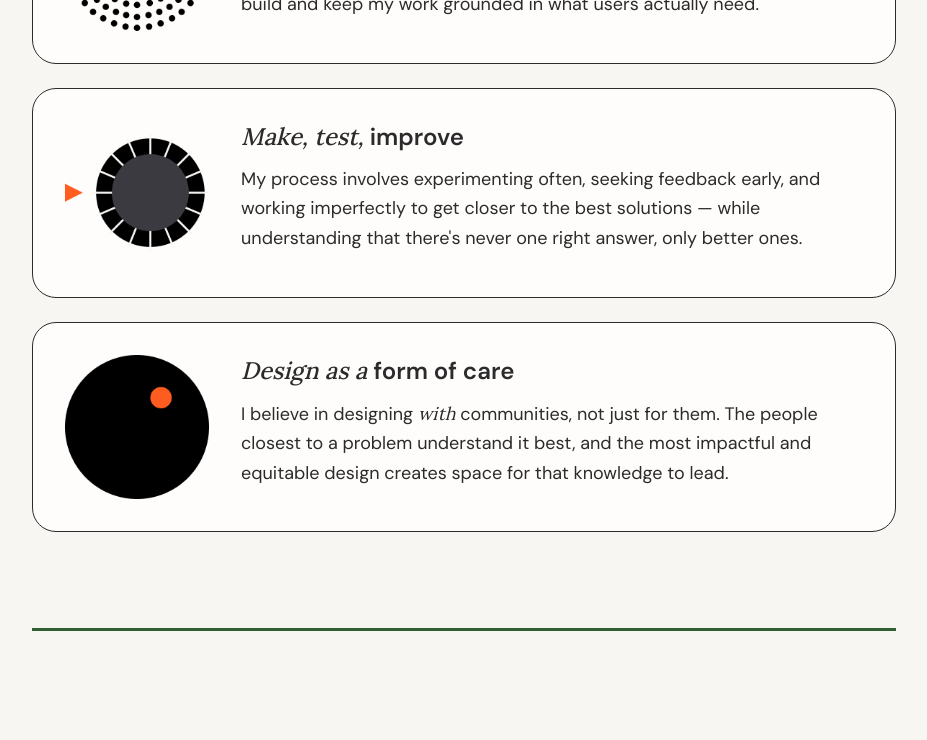
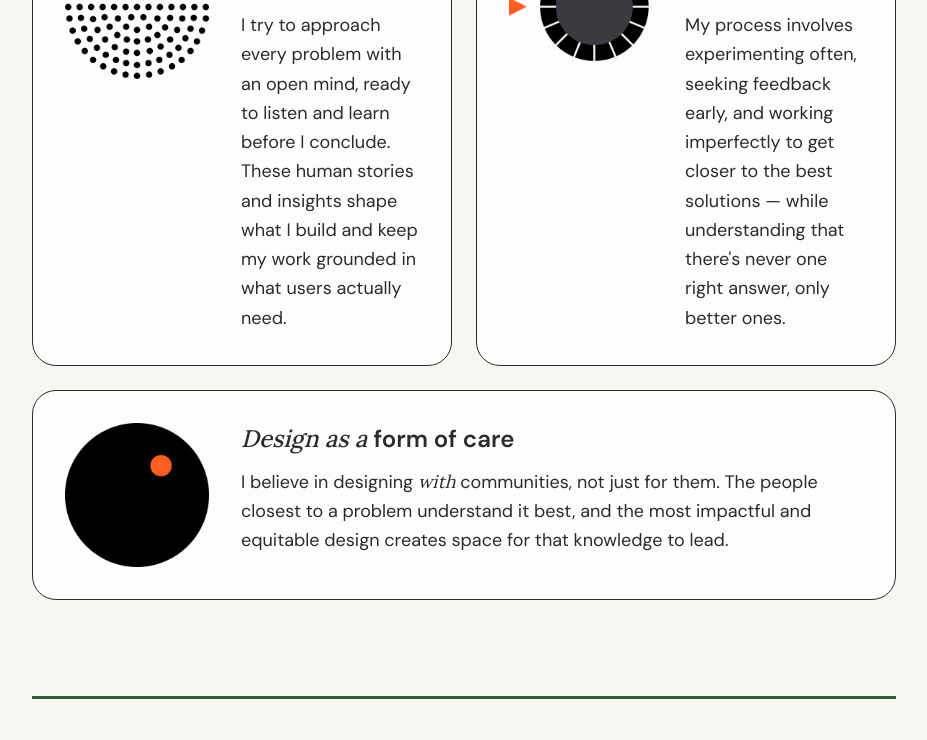
Before and after one commit to 1samanthacheng/portfolio, a Next.js app: page / in a window 1280 px wide. Shown: the part 1736-2476 px from the top of the page, without its empty margins (176-1103 px from the left). Built offline with nearby package versions, Linux system fonts and the light colour scheme.

Commit message:
Update approach-section.tsx

```diff
--- a/components/approach-section.tsx
+++ b/components/approach-section.tsx
@@ -17,13 +17,10 @@ function ApproachCard({
   description,
   italicWord,
 }: ApproachCardProps) {
-  // Function to render description with optional italic word
   const renderDescription = () => {
     if (!italicWord) return description;
-
     const parts = description.split(italicWord);
     if (parts.length === 1) return description;
-
     return (
       <>
         {parts[0]}
@@ -45,7 +42,6 @@ function ApproachCard({
           className="h-28 w-28 object-contain sm:h-36 sm:w-36"
         />
       </div>
-
       {/* Content */}
       <div className="flex flex-col text-center sm:text-left">
         <h3 className="mb-3 text-xl font-medium md:text-2xl">
@@ -92,13 +88,13 @@ export function ApproachSection() {
   return (
     <section className="px-12 py-16 md:px-24 md:py-20 lg:px-40 lg:py-24 xl:px-52">
       {/* Approach Badge */}
-      <div className="mb-12 inline-flex items-center rounded-full border-[2px] border-primary px-5 py-2">
+      <div className="mb-24 inline-flex items-center rounded-full border-[2px] border-primary px-5 py-2">
         <span className="text-lg text-primary md:text-xl font-medium">Approach</span>
       </div>
 
-      {/* Cards */}
-      <div className="flex flex-col gap-6">
-        {approachData.map((item, index) => (
+      {/* Two-column grid — third card spans full width */}
+      <div className="grid grid-cols-1 gap-6 lg:grid-cols-2">
+        {approachData.slice(0, 2).map((item, index) => (
           <ApproachCard
             key={index}
             imageSrc={item.imageSrc}
@@ -109,6 +105,16 @@ export function ApproachSection() {
             italicWord={item.italicWord}
           />
         ))}
+        <div className="lg:col-span-2">
+          <ApproachCard
+            imageSrc={approachData[2].imageSrc}
+            imageAlt={approachData[2].imageAlt}
+            titleItalic={approachData[2].titleItalic}
+            titleBold={approachData[2].titleBold}
+            description={approachData[2].description}
+            italicWord={approachData[2].italicWord}
+          />
+        </div>
       </div>
     </section>
   );
```
